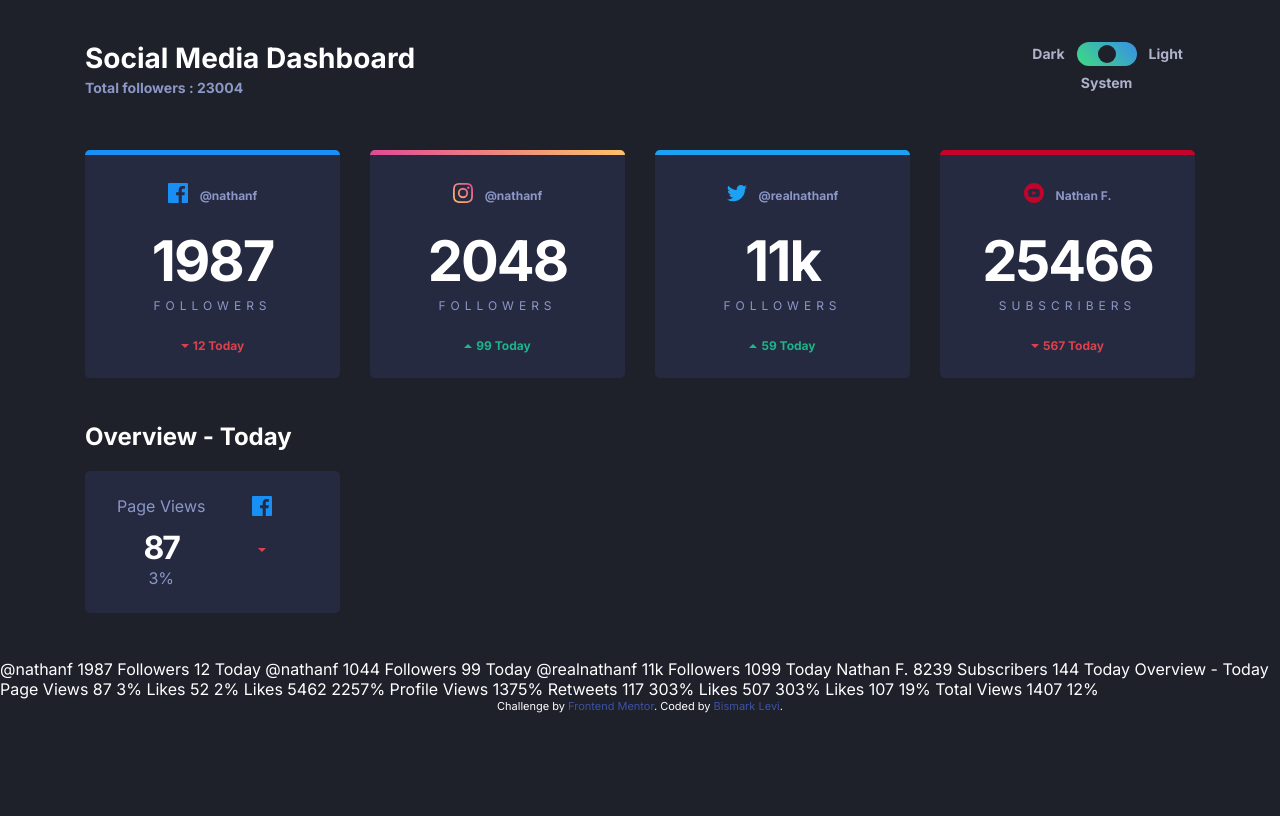
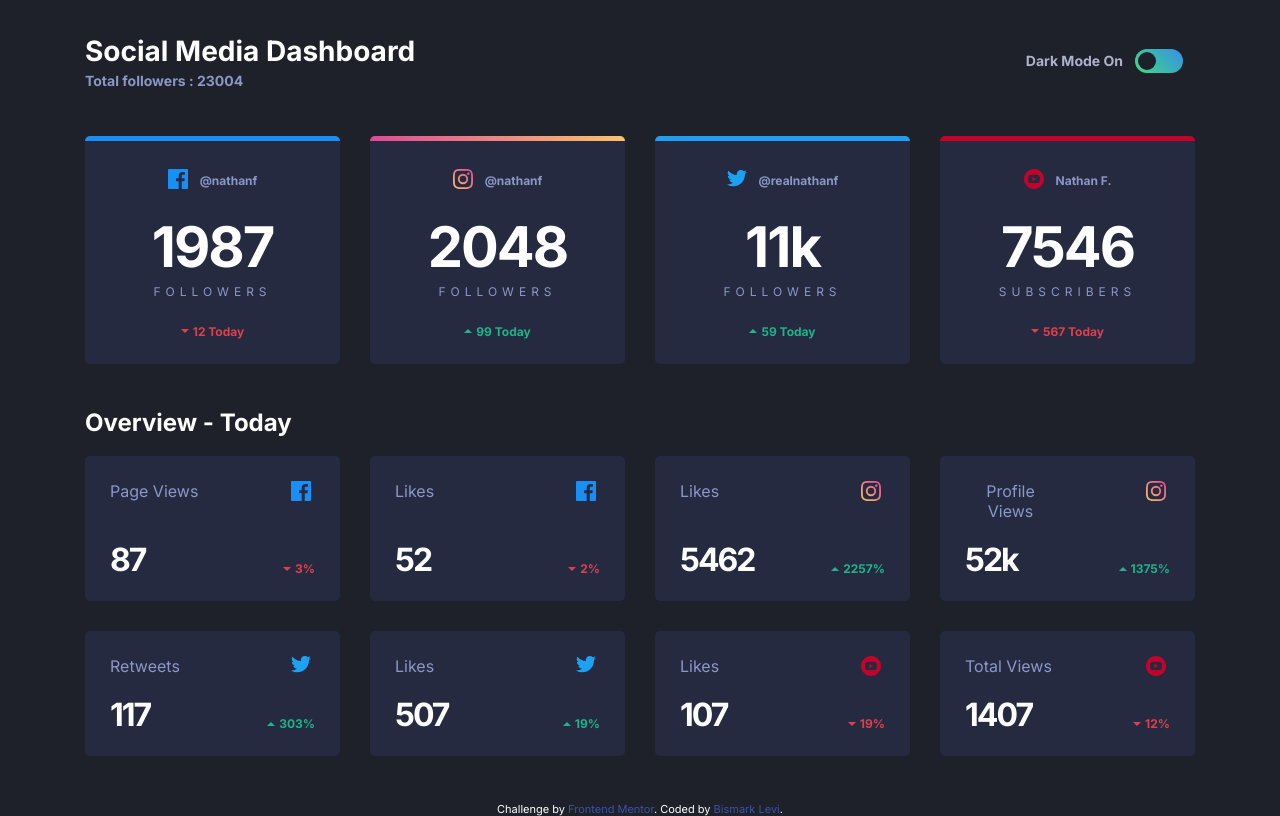
Before and after one commit to Bismarklevi/social-media-dashboard, a website: page index.html in a window 1280 px wide. Drawn offline with nearby package versions, Linux system fonts and the light colour scheme; files that its build step writes are made by us from their sources.

Commit message:
Finished UI

```diff
--- a/app/scss/components/card-grid.scss
+++ b/app/scss/components/card-grid.scss
@@ -3,24 +3,23 @@
 .card-grid{
     display: grid;
     grid-template-columns: repeat(2, 1fr);
-    grid-template-rows: repeat(2, 1fr);
-    // justify-items: start;
-
-}
+    grid-template-rows: repeat(2, auto);
+    justify-items: start;
+    gap: rem(23);
 
     .card__subtitle{
 
     }
 
-.card__count{
-
+   img, .card__change{
+        justify-self: end;
     }
 
- .card__change{
-
+    .card__count{
+        margin-bottom: 0;
     }
 
-
-.card__change{
-
+    .card__count, .card__change{
+        align-self: end;
     }
+}
--- a/app/scss/components/card.scss
+++ b/app/scss/components/card.scss
@@ -4,8 +4,8 @@
 
 .cards{
         display: grid;
-       grid-template-columns: 1fr;
-       gap: rem(30);
+        grid-template-columns: 1fr;
+        gap: rem(30);
 
         @include breakpoint(medium){
             grid-template-columns: repeat(2, 1fr);
@@ -23,6 +23,11 @@
     text-align: center;
     padding: rem(25);
     border-radius: rem(5);
+
+    &:hover{
+        background: var( --dark-card-hover);
+        cursor: pointer;
+    }
 
     &--facebook{
         border-top: rem(5) solid var(--facebook);
@@ -99,6 +104,7 @@
         letter-spacing: rem(-2);
         margin-bottom: rem(4);
 
+
         &--big{
             font-size: rem(56);
         }
@@ -131,6 +137,7 @@
             color: var(--brightred);
         }
     }
+
     img{
         margin-right: rem(4);
     }
--- a/app/scss/components/toggle.scss
+++ b/app/scss/components/toggle.scss
@@ -2,11 +2,16 @@
 
 .toggle{
     display: grid;
-    grid-template-columns: 1fr rem(60) 1fr;
-    grid-template-rows: repeat(2, 1fr);
+    grid-template-columns: 1fr rem(48);
+    // grid-template-rows: repeat(2, 1fr);
     gap: rem(4.8) rem(12);
     border: none;
     margin: 0;
+
+    legend{
+      font-size: rem(14);
+
+    }
 
     label{
       font-size: rem(14);
--- a/app/scss/globals/colors.scss
+++ b/app/scss/globals/colors.scss
@@ -12,6 +12,7 @@
     --dark-bg: hsl(230, 17%, 14%);
     --dark-top-bg: hsl(232, 19%, 15%);
     --dark-card:  hsl(228, 28%, 20%);
+    --dark-card-hover: hsl(230, 11%, 22%);
     --dark-text1: hsl(228, 34%, 66%);
     --dark-text2: hsl(0, 0%, 100%);
     --light-bg: hsl(0, 0%, 100%);
--- a/app/scss/globals/typography.scss
+++ b/app/scss/globals/typography.scss
@@ -11,6 +11,11 @@ h1{
         font-size: rem(28);
         margin-bottom: rem(3);
     }
+
+    h2{
+        font-size: rem(24);
+        margin-bottom: rem(24);
+    }
 }
 a, a:visited, a:active {
     text-decoration: none;
--- a/index.html
+++ b/index.html
@@ -40,12 +40,14 @@
       </div>
 
       <fieldset class="header__toggle toggle" aria-label="theme toggle" role="radiogroup">
-        <label for="dark" >Dark</label>
-        <label for="system">System</label>
-        <label for="light">Light</label>
+        <label for="dark">Dark Mode
+          <span class="visually-hidden">On</span>
+        </label>
+        <!-- <label for="system">System</label> -->
+        <!-- <label for="light">Light</label> -->
         <div class="toggle__wrapper">
           <input type="radio" id="light" name="theme">
-          <input type="radio" id="system" name="theme" checked="">
+          <!-- <input type="radio" id="system" name="theme" checked=""> -->
           <input type="radio" id="dark" name="theme">
           <span aria-hidden="true" class="toggle__background"></span>
           <span aria-hidden="true" class="toggle__button"></span>
@@ -114,7 +116,7 @@
           <div class="card__username">Nathan F.</div>
         </div>
         <div class="card__followers">
-          <div class="card__count card__count--big">25466</div>
+          <div class="card__count card__count--big">7546</div>
         <div class="card__label"> Subscribers </div>
         </div>
         <div class="card__change card__change--down">
@@ -129,26 +131,90 @@
       <div class="cards">
         <div class="card card-grid">
           <div class="card__subtitle">Page Views</div>
-          <div>
-            <img src="images/icon-facebook.svg" alt="facebook">
-          </div>
+          <img src="images/icon-facebook.svg" alt="facebook">
           <div class="card__count card__count--small">87</div>
           <div class="card__change card__change--down" >
             <img src="images/icon-down.svg" alt="down arrow" >
-            </div>
-            <div class="card___number">3%</div>
+            <div class="card__number">3%</div>
+          </div>
         </div>
-    </div>
 
+        <div class="card card-grid">
+          <div class="card__subtitle">Likes</div>
+          <img src="images/icon-facebook.svg" alt="facebook">
+          <div class="card__count card__count--small">52</div>
+          <div class="card__change card__change--down" >
+            <img src="images/icon-down.svg" alt="down arrow" >
+            <div class="card__number">2%</div>
+          </div>
+        </div>
 
+        <div class="card card-grid">
+          <div class="card__subtitle">Likes</div>
+          <img src="images/icon-instagram.svg" alt="instagram">
+          <div class="card__count card__count--small">5462</div>
+          <div class="card__change card__change--up" >
+            <img src="images/icon-up.svg" alt="up arrow" >
+            <div class="card__number">2257%</div>
+          </div>
+        </div>
 
+        <div class="card card-grid">
+          <div class="card__subtitle">Profile Views </div>
+          <img src="images/icon-instagram.svg" alt="instagram">
+          <div class="card__count card__count--small">52k</div>
+          <div class="card__change card__change--up" >
+            <img src="images/icon-up.svg" alt="down up" >
+            <div class="card__number">1375%</div>
+          </div>
+        </div>
+
+        <div class="card card-grid">
+          <div class="card__subtitle">Retweets</div>
+          <img src="images/icon-twitter.svg" alt="twitter">
+          <div class="card__count card__count--small">117</div>
+          <div class="card__change card__change--up" >
+            <img src="images/icon-up.svg" alt="down up" >
+            <div class="card__number">303%</div>
+          </div>
+        </div>
+
+        <div class="card card-grid">
+          <div class="card__subtitle">Likes</div>
+          <img src="images/icon-twitter.svg" alt="twitter">
+          <div class="card__count card__count--small">507</div>
+          <div class="card__change card__change--up" >
+            <img src="images/icon-up.svg" alt="down up" >
+            <div class="card__number">19%</div>
+          </div>
+        </div>
+
+        <div class="card card-grid">
+          <div class="card__subtitle">Likes</div>
+          <img src="images/icon-youtube.svg" alt="youtube">
+          <div class="card__count card__count--small">107</div>
+          <div class="card__change card__change--down" >
+            <img src="images/icon-down.svg" alt="down arrow" >
+            <div class="card__number">19%</div>
+          </div>
+        </div>
+
+        <div class="card card-grid">
+          <div class="card__subtitle">Total Views</div>
+          <img src="images/icon-youtube.svg" alt="youtube">
+          <div class="card__count card__count--small">1407</div>
+          <div class="card__change card__change--down" >
+            <img src="images/icon-down.svg" alt="down arrow" >
+            <div class="card__number">12%</div>
+          </div>
+        </div>
+      </div>
     </section>
-
   </main>
 
-  <section>@nathanf 1987 Followers 12 Today @nathanf 1044 Followers 99 Today @realnathanf 11k Followers 1099 Today Nathan F. 8239 Subscribers 144 Today
+  <!-- <section>@nathanf 1987 Followers 12 Today @nathanf 1044 Followers 99 Today @realnathanf 11k Followers 1099 Today Nathan F. 8239 Subscribers 144 Today
     Overview - Today Page Views 87 3% Likes 52 2% Likes 5462 2257% Profile Views 1375% Retweets 117 303% Likes 507 303% Likes 107 19%  Total Views 1407 12%</section>
-
+   -->
   <div class="attribution">
     Challenge by
     <a href="https://www.frontendmentor.io?ref=challenge" target="_blank"
```
Lines whose indentation alone changed are shown as unchanged.
